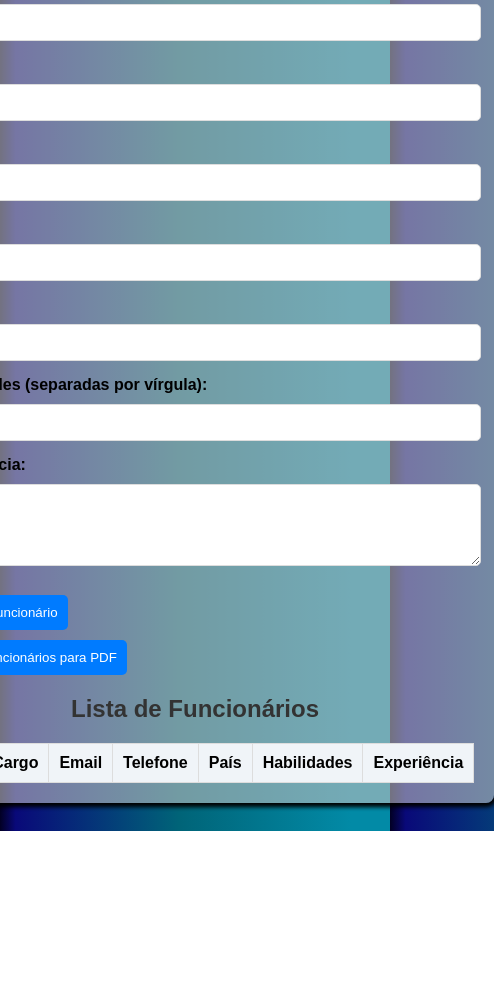
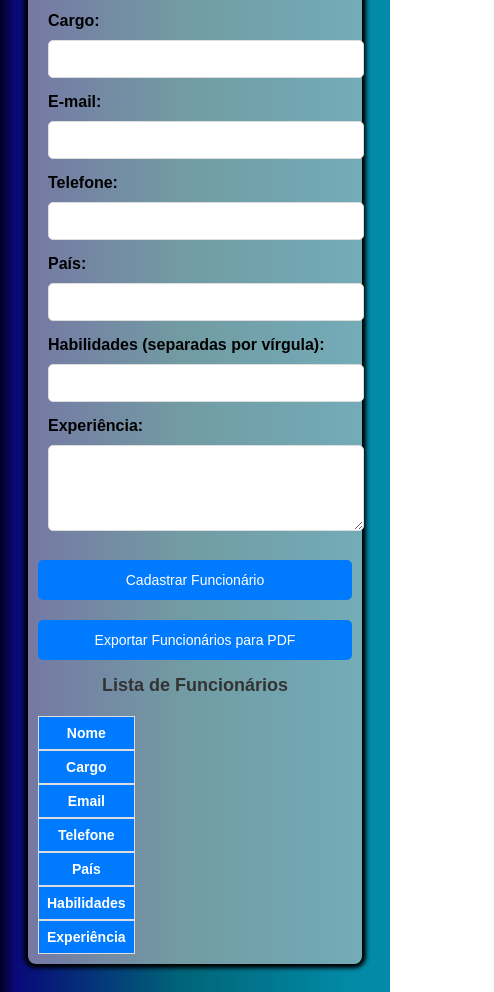
Before and after one commit to artciclo/cadastro, a plain HTML site: page index.html in a window 390 px wide. Shown: the part 152-1144 px from the top of the page, 494 px wide, since content can reach past the window. Before the commit the page ends 983 px from the top, so only its background shows below. Drawn offline with nearby package versions, Linux system fonts and the light colour scheme.

Commit message:
ajuste de responsivo

```diff
--- a/style.css
+++ b/style.css
@@ -1,17 +1,20 @@
+/* Estilos base */
 body {
     font-family: Arial, sans-serif;
-    background: rgb(2,0,36);
-    background: -moz-linear-gradient(90deg, rgba(2,0,36,1) 0%, rgba(9,9,121,1) 4%, rgba(0,100,120,1) 46%, rgba(2,138,166,1) 90%);
-    background: -webkit-linear-gradient(90deg, rgba(2,0,36,1) 0%, rgba(9,9,121,1) 4%, rgba(0,100,120,1) 46%, rgba(2,138,166,1) 90%);
-    background: linear-gradient(90deg, rgba(2,0,36,1) 0%, rgba(9,9,121,1) 4%, rgba(0,100,120,1) 46%, rgba(2,138,166,1) 90%);
-    filter: progid:DXImageTransform.Microsoft.gradient(startColorstr="#020024",endColorstr="#028aa6",GradientType=1);
+    background: rgb(2, 0, 36);
+    background: -moz-linear-gradient(90deg, rgba(2, 0, 36, 1) 0%, rgba(9, 9, 121, 1) 4%, rgba(0, 100, 120, 1) 46%, rgba(2, 138, 166, 1) 90%);
+    background: -webkit-linear-gradient(90deg, rgba(2, 0, 36, 1) 0%, rgba(9, 9, 121, 1) 4%, rgba(0, 100, 120, 1) 46%, rgba(2, 138, 166, 1) 90%);
+    background: linear-gradient(90deg, rgba(2, 0, 36, 1) 0%, rgba(9, 9, 121, 1) 4%, rgba(0, 100, 120, 1) 46%, rgba(2, 138, 166, 1) 90%);
     display: flex;
     justify-content: center;
+    align-items: center;
+    min-height: 100vh;
     padding: 20px;
 }
 
 .container {
     max-width: 800px;
+    width: 100%;
     background-color: #c2c2c296;
     padding: 20px;
     border-radius: 8px;
@@ -32,7 +35,6 @@ label {
     display: block;
     margin-bottom: 5px;
     font-weight: bold;
-
 }
 
 input, textarea {
@@ -51,16 +53,22 @@ button {
     border-radius: 5px;
     cursor: pointer;
     margin-top: 10px;
+    transition: background-color 0.3s;
 }
 
 button:hover {
     background-color: #0056b3;
 }
 
+#export-btn {
+    margin-top: 20px;
+}
+
 table {
     width: 100%;
     margin-top: 20px;
     border-collapse: collapse;
+    overflow-x: auto;
 }
 
 th, td {
@@ -72,3 +80,70 @@ th, td {
 th {
     background-color: #f0f4f8;
 }
+
+/* Estilos responsivos */
+
+/* Para tablets (768px ou menos) */
+@media screen and (max-width: 768px) {
+    .container {
+        padding: 15px;
+    }
+
+    table {
+        font-size: 14px;
+    }
+
+    th, td {
+        padding: 8px;
+    }
+
+    #export-btn {
+        width: 100%;
+    }
+}
+
+/* Para dispositivos móveis (480px ou menos) */
+@media screen and (max-width: 480px) {
+    .container {
+        padding: 10px;
+    }
+
+    h1, h2 {
+        font-size: 18px;
+    }
+
+    .form-group {
+        padding: 0 10px;
+    }
+
+    input, textarea, button {
+        font-size: 14px;
+    }
+
+    table {
+        display: block;
+        overflow-x: auto;
+        white-space: nowrap;
+    }
+
+    th, td {
+        display: block;
+        text-align: left;
+        padding: 8px;
+    }
+
+    th {
+        background-color: #007bff;
+        color: white;
+        text-align: center;
+    }
+
+    tr {
+        margin-bottom: 10px;
+    }
+
+    button {
+        width: 100%;
+        padding: 12px;
+    }
+}
```
